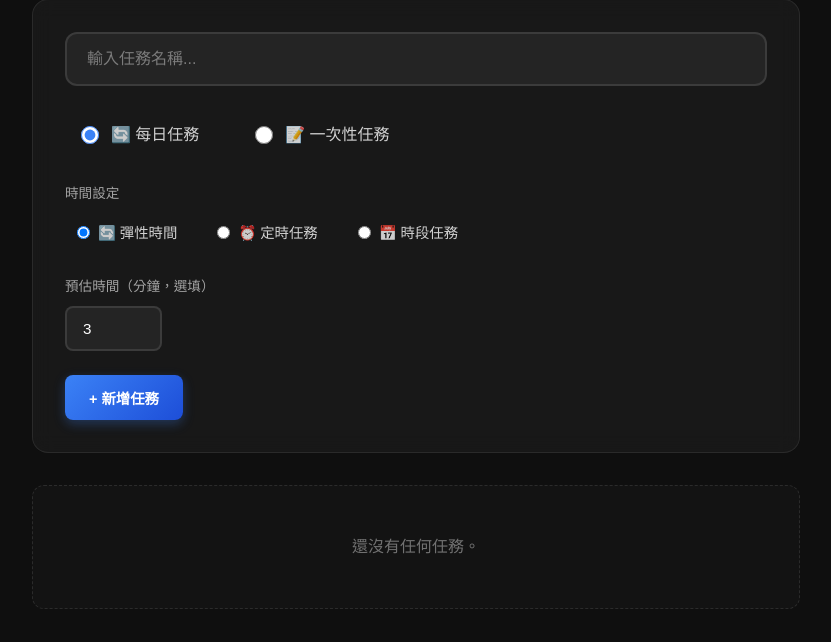
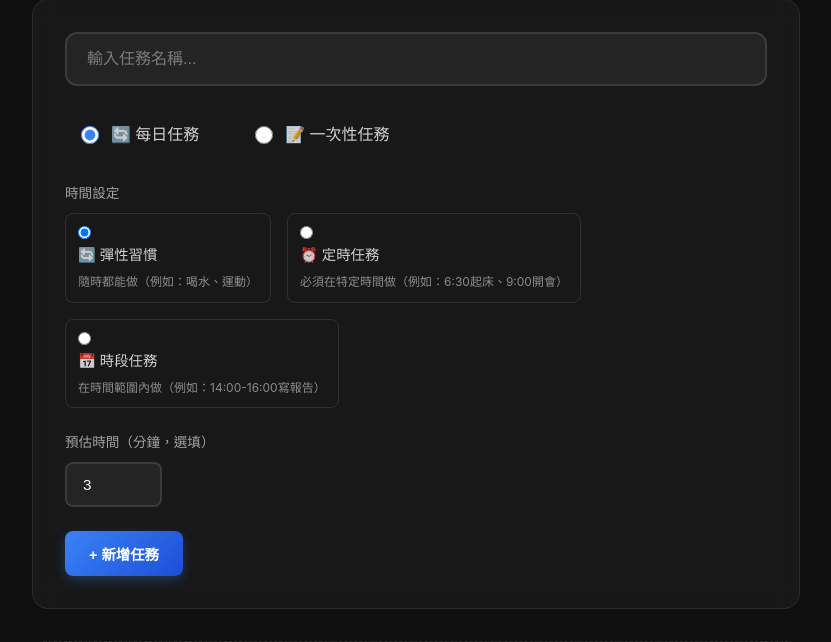
Before and after one commit to IWannaListenToUSayUwU/focus-tools, a FastAPI app: page /tasks in a window 1280 px wide. Shown: the part 182-824 px from the top of the page, without its empty margins (224-1055 px from the left). Before the commit the page ends 791 px from the top, so only its background shows below. Run offline with FastAPI, Linux system fonts and the light colour scheme.

Commit message:
新增完成訊息 新增時間設定解釋

```diff
--- a/app/routes/pages.py
+++ b/app/routes/pages.py
@@ -1,3 +1,4 @@
+import os
 from datetime import date, time, timedelta, datetime
 import calendar
 from fastapi import APIRouter, Request, Depends, Form
@@ -110,9 +111,22 @@ async def complete_task(task_id: int, db: Session = Depends(get_db)):
     ).scalar_one_or_none()
 
     if existing is None:
+        # 取得任務資訊
+        task = db.get(Task, task_id)
+
+        # 新增完成記錄
         completion = Completion(task_id=task_id, date=today)
         db.add(completion)
         db.commit()
+
+        # 發送完成鼓勵訊息（如果有設定 Discord webhook）
+        if task and os.getenv("DISCORD_WEBHOOK_URL"):
+            try:
+                from app.services.discord import get_discord_service
+                discord_service = get_discord_service()
+                await discord_service.send_completion_message(task.name)
+            except Exception as e:
+                print(f"❌ 發送完成訊息失敗: {e}")
 
     return RedirectResponse(url="/today", status_code=303)
 
--- a/app/static/style.css
+++ b/app/static/style.css
@@ -565,15 +565,25 @@ h2 {
 
 .time-type-options label {
     display: flex;
-    align-items: center;
-    gap: 0.5rem;
+    flex-direction: column;
+    align-items: flex-start;
+    gap: 0.25rem;
     color: rgba(255, 255, 255, 0.8);
     cursor: pointer;
-    padding: 0.5rem 0.75rem;
+    padding: 0.75rem;
     border-radius: 8px;
     transition: all 0.2s ease;
     font-weight: 500;
     font-size: 0.9rem;
+    border: 1px solid rgba(255, 255, 255, 0.1);
+}
+
+.time-type-options label small {
+    color: rgba(255, 255, 255, 0.5);
+    font-size: 0.75rem;
+    font-weight: 400;
+    margin-top: 0.25rem;
+    line-height: 1.3;
 }
 
 .time-type-options label:hover {
--- a/app/templates/tasks.html
+++ b/app/templates/tasks.html
@@ -29,15 +29,18 @@
         <div class="time-type-options">
             <label>
                 <input type="radio" name="time_type" value="flexible" checked>
-                🔄 彈性時間
+                🔄 彈性習慣
+                <small>隨時都能做（例如：喝水、運動）</small>
             </label>
             <label>
                 <input type="radio" name="time_type" value="timed">
                 ⏰ 定時任務
+                <small>必須在特定時間做（例如：6:30起床、9:00開會）</small>
             </label>
             <label>
                 <input type="radio" name="time_type" value="duration">
                 📅 時段任務
+                <small>在時間範圍內做（例如：14:00-16:00寫報告）</small>
             </label>
         </div>
     </div>
```
Also changed, not shown: app/services/discord.py (+15 -0 lines).
